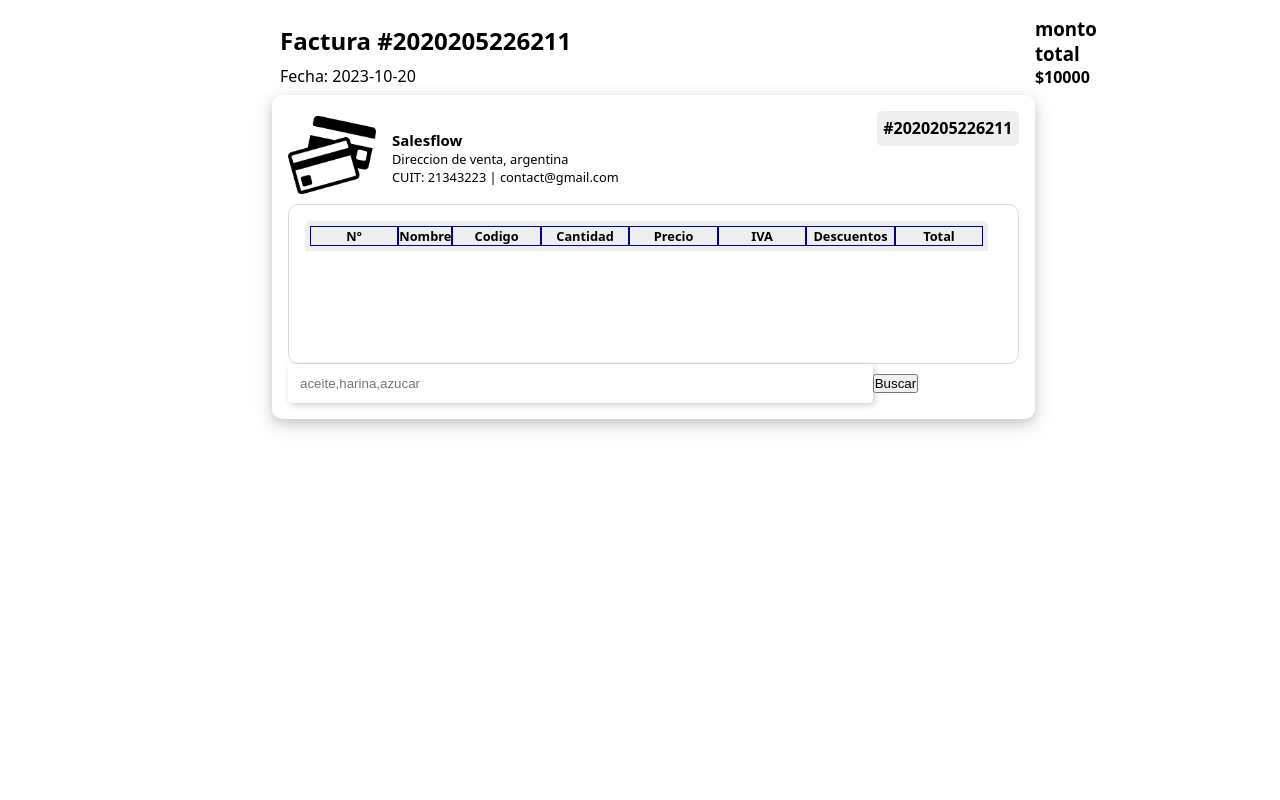
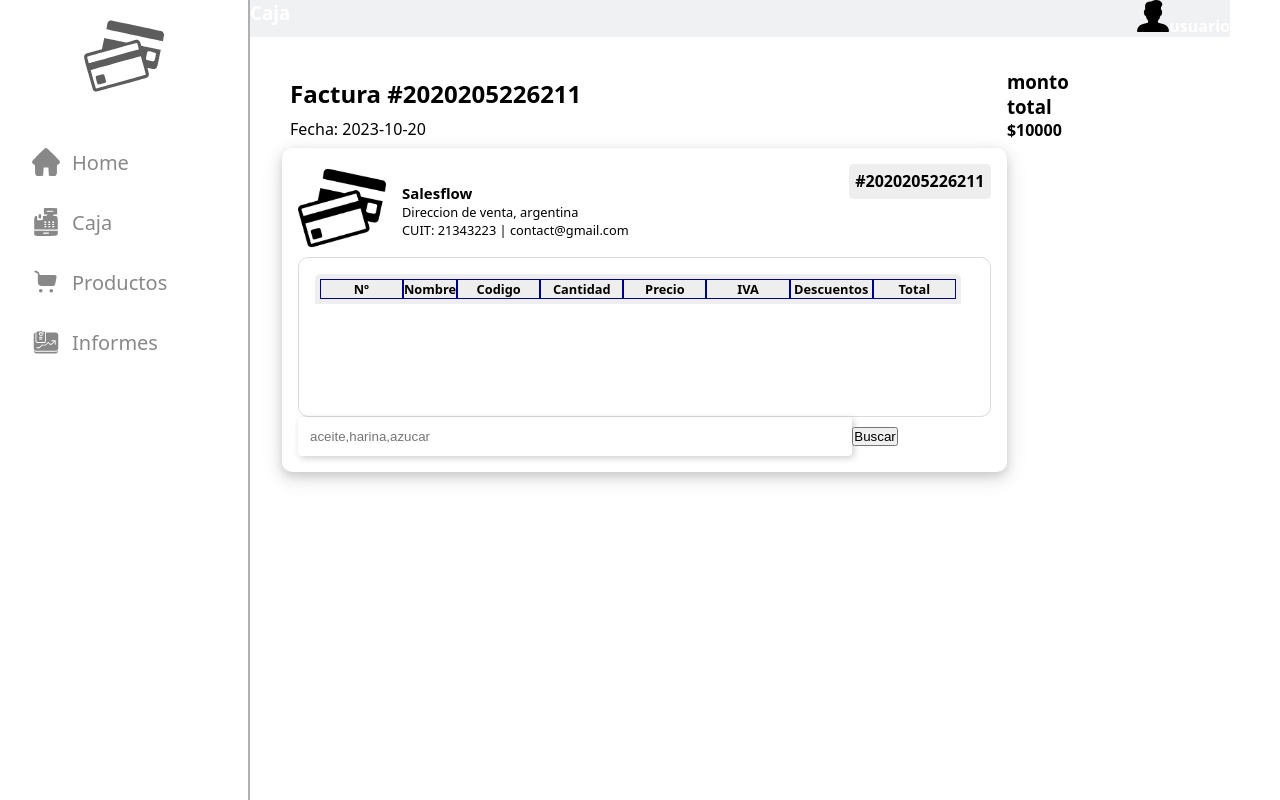
Before and after one commit to kevinjrojo/SalesFlow, a React (Vite) app in the folder frontend/: page / in a window 1280 px wide. Built offline with nearby package versions, Linux system fonts and the light colour scheme.

Commit message:
feat: Integracion de cambios de equipos en <Ticket> y <Layout> en App.jsx

```diff
--- a/frontend/src/App.css
+++ b/frontend/src/App.css
@@ -1,13 +1,5 @@
-@import url("https://fonts.googleapis.com/css2?family=Limelight&family=Sora:wght@100..800&display=swap");
-* {
-  margin: 0;
+.app {
+  width: 100%;
+  height: 100%;
+
 }
-
-#root {
-  background-color: #ffff;
-  font-family: "Poppins", system-ui, -apple-system, BlinkMacSystemFont,
-    "Segoe UI", Roboto, Oxygen, Ubuntu, Cantarell, "Open Sans", "Helvetica Neue",
-    sans-serif;
-  font-size: 16px;
-  /*  */
-}
--- a/frontend/src/App.jsx
+++ b/frontend/src/App.jsx
@@ -1,16 +1,17 @@
 import "./App.css";
-import { Box } from "./component/pages/box/Box.jsx";
 import { DashboardLayout } from "./component/layouts/DashboardLayout.jsx";
 import { BrowserRouter } from "react-router-dom";
+import { Ticket } from "./component/pages/box/Ticket.jsx";
 
 function App() {
   return (
-    <>
-      <section className="App">
-        <Box />
-      </section>
-      <div></div>
-    </>
+    <div className="app">
+      <BrowserRouter>
+        <DashboardLayout>
+          <Ticket />
+        </DashboardLayout>
+      </BrowserRouter>
+    </div>
   );
 }
 
```
